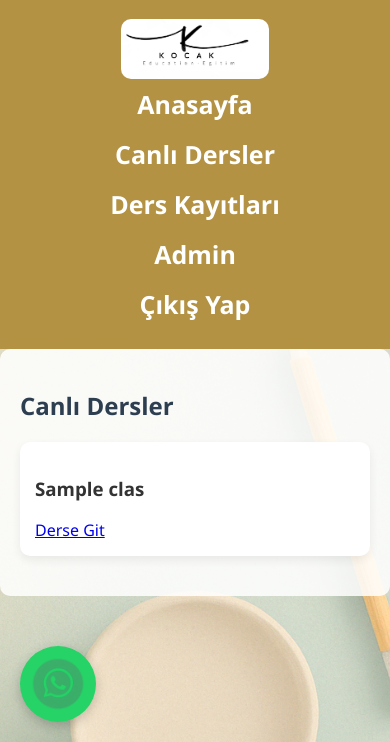
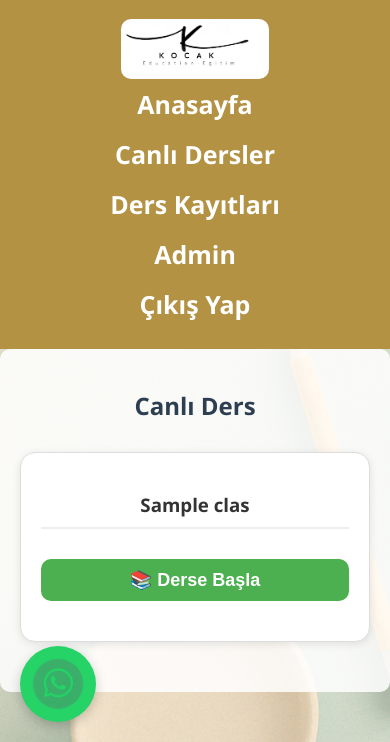
Before and after one commit to hasankck123/kocak-egitim, a Flask app: page /live-classes in a window 390 px wide. Shown: the part 102-844 px from the top of the page. Run offline with Flask 3, Linux system fonts and the light colour scheme; the visitor is signed in with stand-in values (Sample User, id 1); tables that the repository leaves empty hold one stand-in row (values such as "Sample post").

Commit message:
Live classes iframe ve responsive güncelleme

```diff
--- a/main.py
+++ b/main.py
@@ -107,8 +107,9 @@ def register():
 def live_classes():
     if 'user' not in session:
         return redirect(url_for('login'))
-    classes = LiveClass.query.order_by(LiveClass.created_at.desc()).all()
-    return render_template('live_classes.html', classes=classes)
+    latest_class = LiveClass.query.order_by(LiveClass.created_at.desc()).first()  # Sadece en son eklenen canlı ders
+    return render_template('live_classes.html', latest_class=latest_class)
+
 
 @app.route('/recordings')
 def recordings():
--- a/templates/live_classes.html
+++ b/templates/live_classes.html
@@ -1,13 +1,73 @@
 {% extends "base.html" %}
-{% block title %}Canlı Dersler{% endblock %}
+{% block title %}Canlı Ders{% endblock %}
 {% block content %}
 <div class="container">
-    <h2>Canlı Dersler</h2>
-    {% for cls in classes %}
-    <div class="card">
-        <h3>{{ cls.title }}</h3>
-        <a href="{{ cls.url }}" target="_blank">Derse Git</a>
+    <h2 style="text-align: center; margin-bottom: 30px;">Canlı Ders</h2>
+
+    {% if latest_class %}
+    <div class="live-class-card">
+        <h3>{{ latest_class.title }}</h3>
+
+        <div style="text-align: center; margin-bottom: 20px;">
+            <button onclick="document.getElementById('iframe-container').style.display='block'; this.style.display='none';" style="padding: 10px 20px; font-size: 18px; border: none; background-color: #4CAF50; color: white; border-radius: 10px; cursor: pointer;">
+                📚 Derse Başla
+            </button>
+        </div>
+
+        <div id="iframe-container" style="display: none;">
+            <div class="iframe-container">
+                <iframe
+                    src="{{ latest_class.url }}"
+                    allow="camera; microphone; fullscreen; display-capture">
+                </iframe>
+            </div>
+        </div>
     </div>
-    {% endfor %}
+    {% else %}
+    <p style="text-align:center;">Şu anda aktif canlı ders bulunmamaktadır.</p>
+    {% endif %}
+
 </div>
+
+<style>
+.container {
+    max-width: 900px;
+    margin: auto;
+    padding: 20px;
+}
+
+.live-class-card {
+    background: #ffffff;
+    border: 1px solid #ddd;
+    border-radius: 15px;
+    padding: 20px;
+    box-shadow: 0 2px 8px rgba(0,0,0,0.1);
+    margin-bottom: 30px;
+}
+
+.live-class-card h3 {
+    text-align: center;
+    margin-bottom: 20px;
+    border-bottom: 2px solid #eee;
+    padding-bottom: 10px;
+}
+
+.iframe-container {
+    position: relative;
+    width: 100%;
+    padding-bottom: 56.25%; /* 16:9 aspect ratio */
+    height: 0;
+    overflow: hidden;
+    border-radius: 10px;
+}
+
+.iframe-container iframe {
+    position: absolute;
+    top: 0;
+    left: 0;
+    width: 100%;
+    height: 100%;
+    border: none;
+}
+</style>
 {% endblock %}
```
